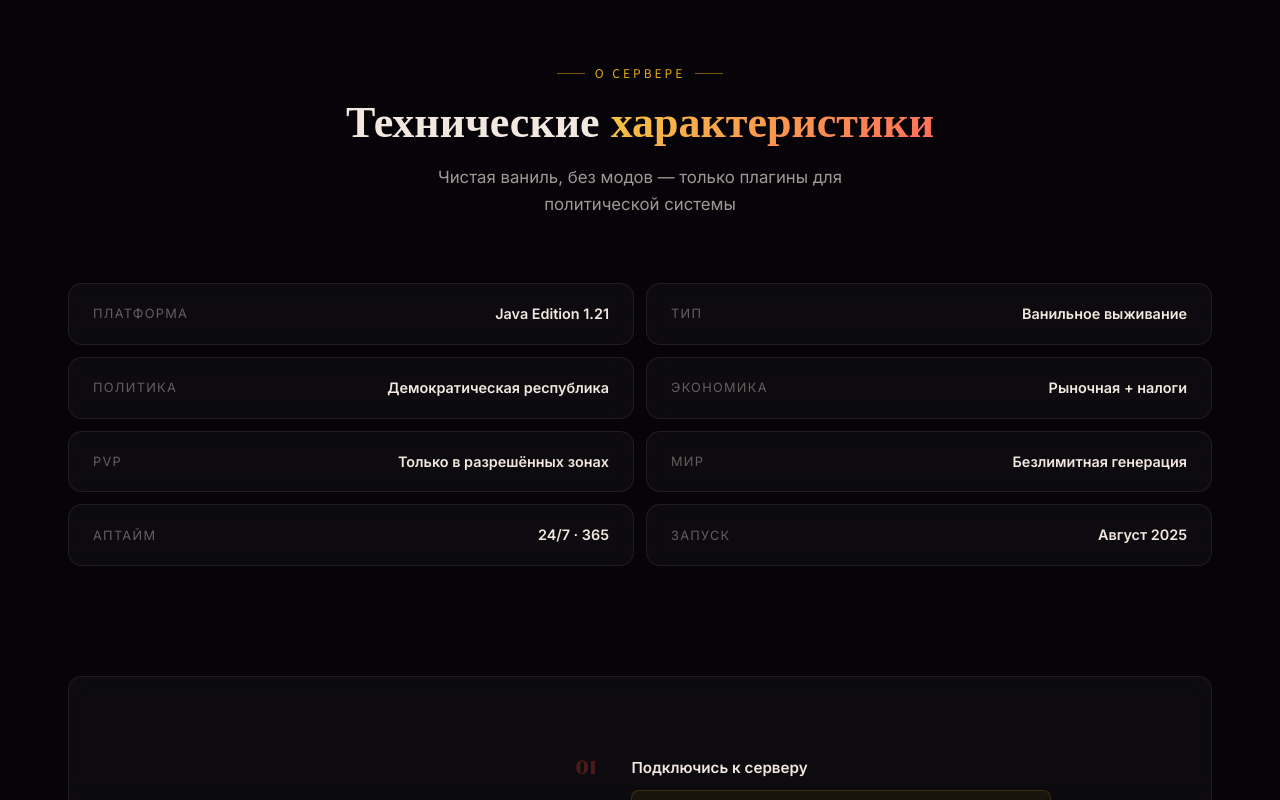
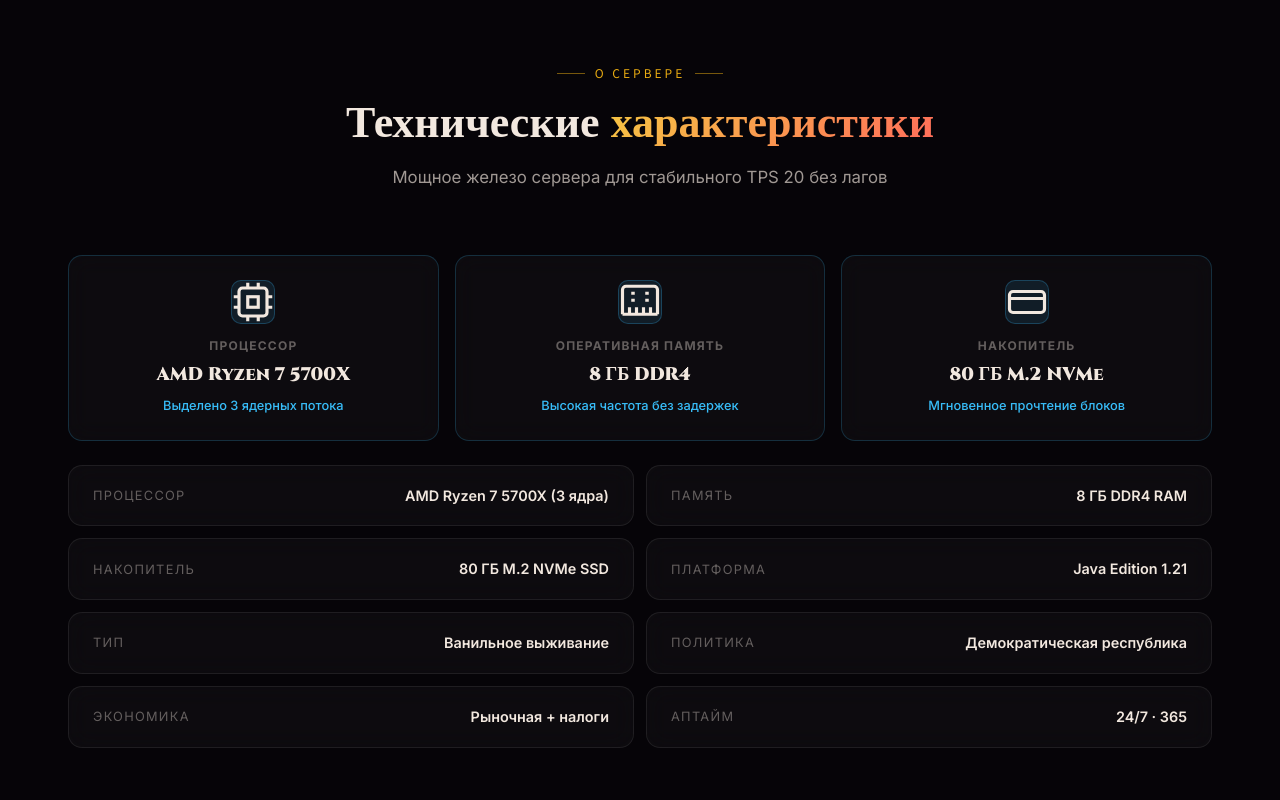
Before and after one commit to Ren4ik7284/SamuraiWorld, an Angular app: page /world in a window 1280 px wide. Shown: the part 1762-2562 px from the top of the page. Built offline with nearby package versions, Linux system fonts and the light colour scheme.

Commit message:
style: move server hardware specs to World (О сервере) page with SVG vector icons and brand colors

```diff
--- a/src/app/pages/home/home.component.html
+++ b/src/app/pages/home/home.component.html
@@ -151,37 +151,6 @@
         <p class="feature-card__desc">{{ f.desc }}</p>
       </article>
     </div>
-<!-- ===== SERVER HARDWARE SPECS ===== -->
-<section class="section hardware-section" style="padding: 40px 0; background: rgba(15, 23, 42, 0.4);">
-  <div class="container">
-    <header class="section-header-center" style="margin-bottom: 24px;">
-      <p class="section-eyebrow" style="color: #38bdf8; font-weight: 700; text-transform: uppercase; font-size: 0.8rem; letter-spacing: 1px;">Характеристики хостинга</p>
-      <h2 class="section-heading" style="font-size: 1.8rem; font-weight: 800;">Мощное <span style="color: #38bdf8;">Железо Сервера</span></h2>
-      <p class="section-sub" style="color: #94a3b8; font-size: 0.95rem;">Низкий пинг и стабильный 20 TPS без лагов для комфортной игры</p>
-    </header>
-
-    <div style="display: grid; grid-template-columns: repeat(auto-fit, minmax(240px, 1fr)); gap: 16px; margin-top: 20px;">
-      <div class="card" style="background: rgba(30, 41, 59, 0.6); border: 1px solid rgba(56, 189, 248, 0.2); padding: 20px; border-radius: 14px; text-align: center;">
-        <div style="font-size: 2.2rem; margin-bottom: 8px;">⚡</div>
-        <div style="font-size: 0.8rem; color: #94a3b8; text-transform: uppercase; font-weight: 700;">Процессор</div>
-        <div style="font-size: 1.15rem; font-weight: 800; color: #f8fafc; margin-top: 4px;">Ryzen 7 5700X</div>
-        <div style="font-size: 0.8rem; color: #38bdf8; font-weight: 600; margin-top: 2px;">Выделено 3 мощных ядра</div>
-      </div>
-
-      <div class="card" style="background: rgba(30, 41, 59, 0.6); border: 1px solid rgba(56, 189, 248, 0.2); padding: 20px; border-radius: 14px; text-align: center;">
-        <div style="font-size: 2.2rem; margin-bottom: 8px;">🧠</div>
-        <div style="font-size: 0.8rem; color: #94a3b8; text-transform: uppercase; font-weight: 700;">Оперативная память</div>
-        <div style="font-size: 1.15rem; font-weight: 800; color: #f8fafc; margin-top: 4px;">8 ГБ DDR4</div>
-        <div style="font-size: 0.8rem; color: #38bdf8; font-weight: 600; margin-top: 2px;">Высокоскоростная память</div>
-      </div>
-
-      <div class="card" style="background: rgba(30, 41, 59, 0.6); border: 1px solid rgba(56, 189, 248, 0.2); padding: 20px; border-radius: 14px; text-align: center;">
-        <div style="font-size: 2.2rem; margin-bottom: 8px;">🚀</div>
-        <div style="font-size: 0.8rem; color: #94a3b8; text-transform: uppercase; font-weight: 700;">Накопитель</div>
-        <div style="font-size: 1.15rem; font-weight: 800; color: #f8fafc; margin-top: 4px;">80 ГБ M.2 NVMe</div>
-        <div style="font-size: 0.8rem; color: #38bdf8; font-weight: 600; margin-top: 2px;">Быстрая загрузка чанков</div>
-      </div>
-    </div>
   </div>
 </section>
 
--- a/src/app/pages/world/world.component.css
+++ b/src/app/pages/world/world.component.css
@@ -229,3 +229,72 @@
   .connect-step { padding: 16px 0; gap: 14px; }
   .connect-step__num { min-width: 28px; font-size: 1.05rem; }
 }
+
+/* Hardware Cards Brand Styling */
+.hardware-cards-grid {
+  display: grid;
+  grid-template-columns: repeat(3, 1fr);
+  gap: 16px;
+  margin-bottom: 24px;
+}
+
+.hw-card {
+  padding: 24px 20px;
+  text-align: center;
+  position: relative;
+  overflow: hidden;
+  border: 1px solid rgba(56, 189, 248, 0.2);
+  transition: all var(--duration, 0.2s);
+}
+
+.hw-card:hover {
+  border-color: rgba(56, 189, 248, 0.5);
+  box-shadow: 0 10px 25px -5px rgba(56, 189, 248, 0.15);
+}
+
+.hw-card__icon-box {
+  width: 44px;
+  height: 44px;
+  margin: 0 auto 12px;
+  display: flex;
+  align-items: center;
+  justify-content: center;
+  background: rgba(56, 189, 248, 0.1);
+  border: 1px solid rgba(56, 189, 248, 0.25);
+  border-radius: 10px;
+}
+
+.hw-card__icon-box svg {
+  width: 22px;
+  height: 22px;
+  stroke: #38bdf8;
+}
+
+.hw-card__label {
+  font-size: 0.75rem;
+  font-weight: 700;
+  color: var(--clr-text-3, #94a3b8);
+  letter-spacing: 0.1em;
+  text-transform: uppercase;
+  margin-bottom: 4px;
+}
+
+.hw-card__value {
+  font-family: var(--font-display);
+  font-size: 1.15rem;
+  font-weight: 800;
+  color: var(--clr-text-1, #f8fafc);
+  margin-bottom: 4px;
+}
+
+.hw-card__sub {
+  font-size: 0.8rem;
+  color: #38bdf8;
+  font-weight: 500;
+}
+
+@media (max-width: 860px) {
+  .hardware-cards-grid {
+    grid-template-columns: 1fr;
+  }
+}
--- a/src/app/pages/world/world.component.html
+++ b/src/app/pages/world/world.component.html
@@ -41,8 +41,19 @@
     <header class="section-header-center">
       <p class="section-eyebrow">О сервере</p>
       <h2 class="section-heading">Технические <span>характеристики</span></h2>
-      <p class="section-sub">Чистая ваниль, без модов — только плагины для политической системы</p>
+      <p class="section-sub">Мощное железо сервера для стабильного TPS 20 без лагов</p>
     </header>
+
+    <!-- BRAND HARDWARE SPEC CARDS (SVG VECTOR ONLY) -->
+    <div class="hardware-cards-grid">
+      <div *ngFor="let h of hardwareSpecs" class="hw-card card">
+        <div class="hw-card__icon-box" [innerHTML]="h.icon | safeHtml"></div>
+        <div class="hw-card__label">{{ h.label }}</div>
+        <div class="hw-card__value">{{ h.value }}</div>
+        <div class="hw-card__sub">{{ h.sub }}</div>
+      </div>
+    </div>
+
     <div class="specs-grid">
       <div *ngFor="let s of specs" class="spec-row card">
         <span class="spec-row__label">{{ s.label }}</span>
--- a/src/app/pages/world/world.component.ts
+++ b/src/app/pages/world/world.component.ts
@@ -70,15 +70,36 @@
     }
   ];
 
+  hardwareSpecs = [
+    {
+      label: 'ПРОЦЕССОР',
+      value: 'AMD Ryzen 7 5700X',
+      sub: 'Выделено 3 ядерных потока',
+      icon: `<svg viewBox="0 0 24 24" fill="none" stroke="currentColor" stroke-width="1.8"><rect x="4" y="4" width="16" height="16" rx="2"/><rect x="9" y="9" width="6" height="6"/><path d="M9 1v3M15 1v3M9 20v3M15 20v3M20 9h3M20 15h3M1 9h3M1 15h3"/></svg>`
+    },
+    {
+      label: 'ОПЕРАТИВНАЯ ПАМЯТЬ',
+      value: '8 ГБ DDR4',
+      sub: 'Высокая частота без задержек',
+      icon: `<svg viewBox="0 0 24 24" fill="none" stroke="currentColor" stroke-width="1.8"><path d="M2 19V5a2 2 0 012-2h16a2 2 0 012 2v14M2 19h20M6 19v-4M10 19v-4M14 19v-4M18 19v-4M7 7h2M15 7h2M7 11h2M15 11h2"/></svg>`
+    },
+    {
+      label: 'НАКОПИТЕЛЬ',
+      value: '80 ГБ M.2 NVMe',
+      sub: 'Мгновенное прочтение блоков',
+      icon: `<svg viewBox="0 0 24 24" fill="none" stroke="currentColor" stroke-width="1.8"><rect x="2" y="6" width="20" height="12" rx="2"/><path d="M6 12h.01M10 12h.01M14 12h.01M18 12h.01"/><path d="M2 10h20"/></svg>`
+    }
+  ];
+
   specs = [
+    { label: 'Процессор', value: 'AMD Ryzen 7 5700X (3 ядра)' },
+    { label: 'Память', value: '8 ГБ DDR4 RAM' },
+    { label: 'Накопитель', value: '80 ГБ M.2 NVMe SSD' },
     { label: 'Платформа', value: 'Java Edition 1.21' },
     { label: 'Тип', value: 'Ванильное выживание' },
     { label: 'Политика', value: 'Демократическая республика' },
     { label: 'Экономика', value: 'Рыночная + налоги' },
-    { label: 'PvP', value: 'Только в разрешённых зонах' },
-    { label: 'Мир', value: 'Безлимитная генерация' },
     { label: 'Аптайм', value: '24/7 · 365' },
-    { label: 'Запуск', value: 'Август 2025' },
   ];
 
   steps = [
```
